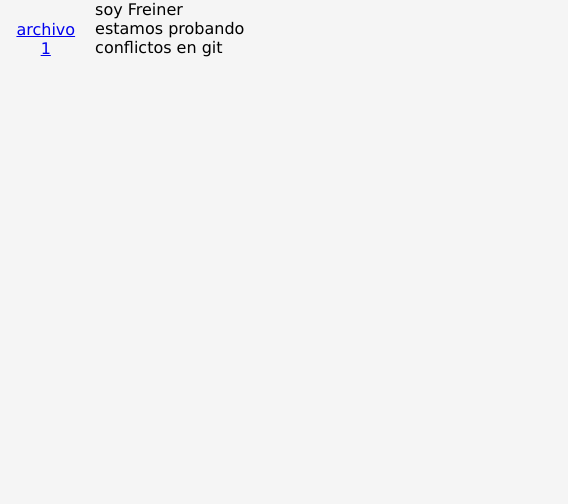
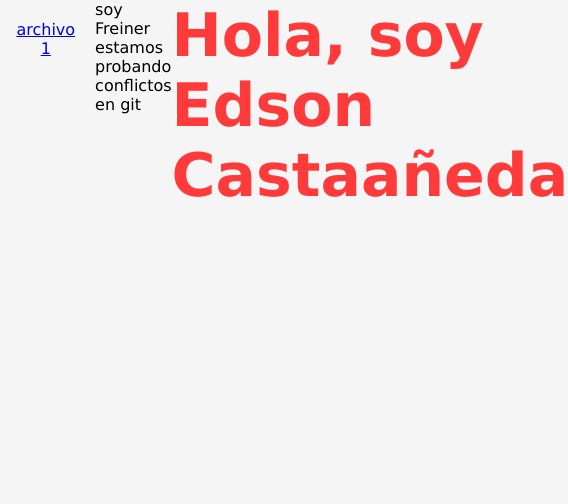
Before and after one commit to AnaMaria-22/Taller-Git-GitHub--Clase-8, a plain HTML site: page index.html in a window 1280 px wide. Shown: the full height of the page, 1027-1595 px from the left, 568 px wide, since content can reach past the window. Drawn offline with Linux system fonts and the light colour scheme.

Commit message:
trabajo en ramas

```diff
--- a/index.html
+++ b/index.html
@@ -28,5 +28,8 @@
     <section>
         <h1></h1> soy Freiner estamos probando conflictos en git</h1>
     </section>
+    <section>
+        <h1>Hola, soy Edson Castaañeda</h1>
+    </section>
 </body>
 </html>
```
